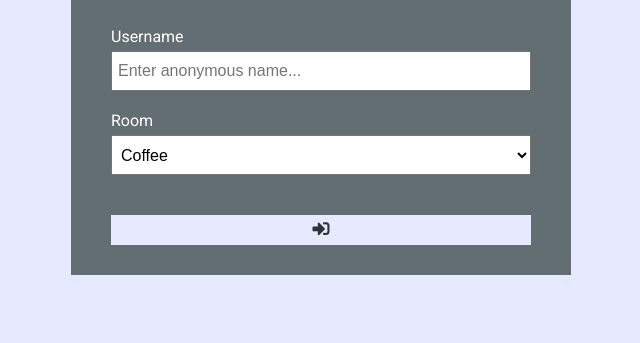
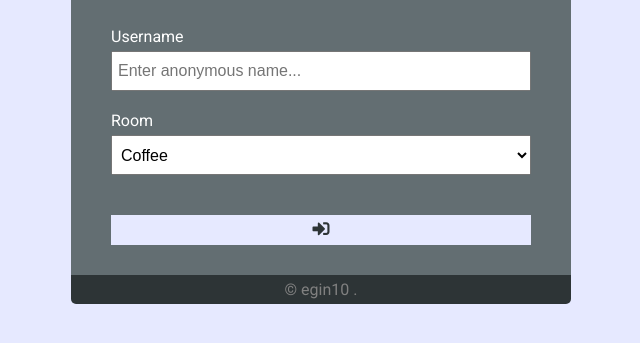
Before and after one commit to egin10/anonymous-chat, a website: page public/index.html in a window 1280 px wide. Shown: the part 161-504 px from the top of the page, without its empty margins (319-959 px from the left). Drawn offline with Linux system fonts and the light colour scheme.

Commit message:
update footer

```diff
--- a/public/css/style.css
+++ b/public/css/style.css
@@ -184,6 +184,23 @@ a {
   width: 100%;
 }
 
+.footer {
+  text-align: center;
+  margin: auto;
+  background-color: var(--dark-color-a);
+  border-radius: 0 0 5px 5px;
+  padding: 5px 0;
+}
+
+.footer a {
+  text-decoration: none;
+  color: grey;
+}
+
+.footer a:hover {
+  color: var(--light-color);
+}
+
 @media (max-width: 700px) {
   .chat-main {
     display: block;
--- a/public/index.html
+++ b/public/index.html
@@ -46,6 +46,11 @@
           </button>
         </form>
       </main>
+      <div class="footer">
+        <a href="https://github.com/egin10/anonymous-chat" target="_blank"
+          >&copy; egin10 .</a
+        >
+      </div>
     </div>
   </body>
 </html>
```
